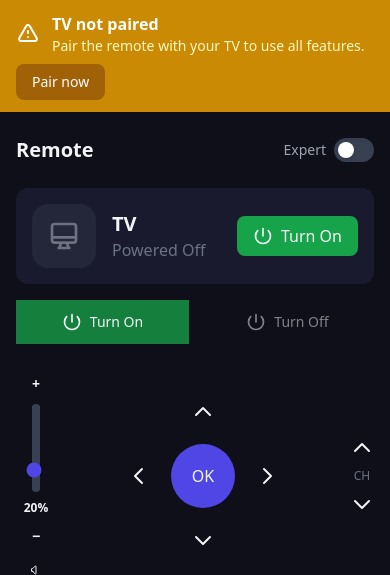
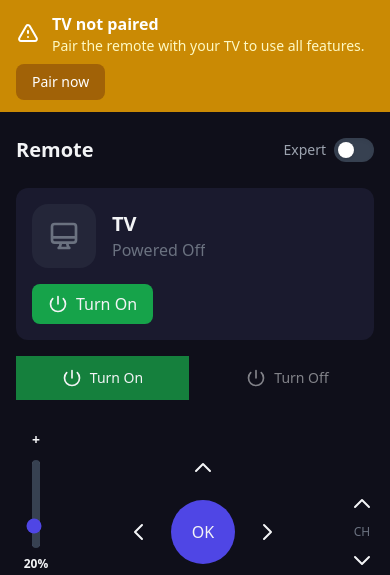
Before and after one commit to katosh/remoteremote, a Flask app: page /remote/ in a window 390 px wide. Shown: the part 57-632 px from the top of the page. Run offline with Flask 3, Linux system fonts and the light colour scheme; the visitor is signed in with stand-in values (Sample User, id 1); data comes from the database, SQL or seed files in the repository; data that the repository does not hold is empty; parts of the project's set-up code (start-up, migrations or seed data) failed here and were passed over; some libraries are stand-ins or nearby versions.

Commit message:
prevent clipping in state display

```diff
--- a/app/templates/partials/tv_status.html
+++ b/app/templates/partials/tv_status.html
@@ -20,8 +20,8 @@
      data-i18n-tv-is-off="{{ _('The TV is off. Turn it on first to send commands.') }}"
      class="tv-status-component">
 
-<div class="flex items-center justify-between">
-    <div class="flex items-center gap-4">
+<div class="flex flex-col sm:flex-row sm:items-center sm:justify-between gap-4">
+    <div class="flex items-center gap-4 min-w-0">
         <!-- Status Icons - all pre-rendered, visibility controlled by x-show -->
 
         <!-- Transition State (Yellow pulsing) -->
@@ -60,9 +60,9 @@
             </svg>
         </div>
 
-        <div>
-            <h2 class="text-xl font-semibold" x-text="tvName || '{{ tv_name or 'TV' }}'">{{ tv_name or 'TV' }}</h2>
-            <p :class="{
+        <div class="min-w-0">
+            <h2 class="text-xl font-semibold truncate" x-text="tvName || '{{ tv_name or 'TV' }}'">{{ tv_name or 'TV' }}</h2>
+            <p class="truncate" :class="{
                 'text-yellow-400': isTransitioning,
                 'text-green-400': state === 'on',
                 'text-orange-400': state === 'standby',
@@ -75,7 +75,7 @@
     </div>
 
     <!-- Power Controls -->
-    <div class="flex gap-2">
+    <div class="flex gap-2 flex-shrink-0">
         <!-- During transition - show disabled button with spinner -->
         <div x-show="isTransitioning" x-cloak
              class="px-4 py-2 rounded-lg bg-gray-700 text-gray-400 flex items-center gap-2">
```
